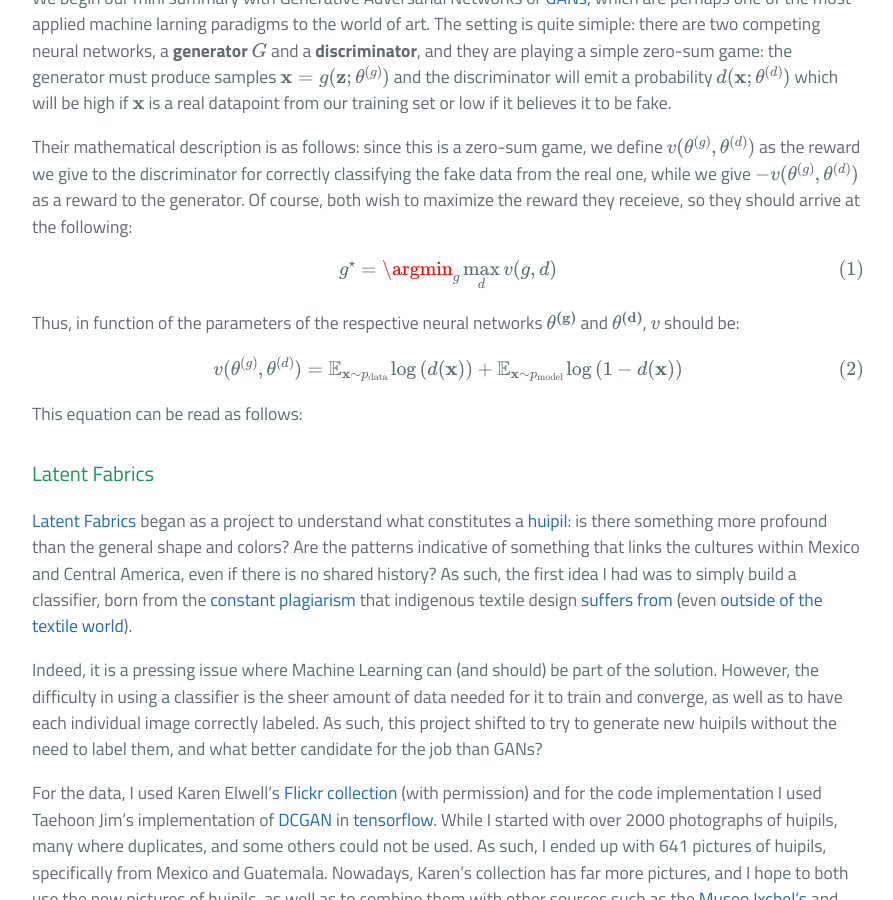
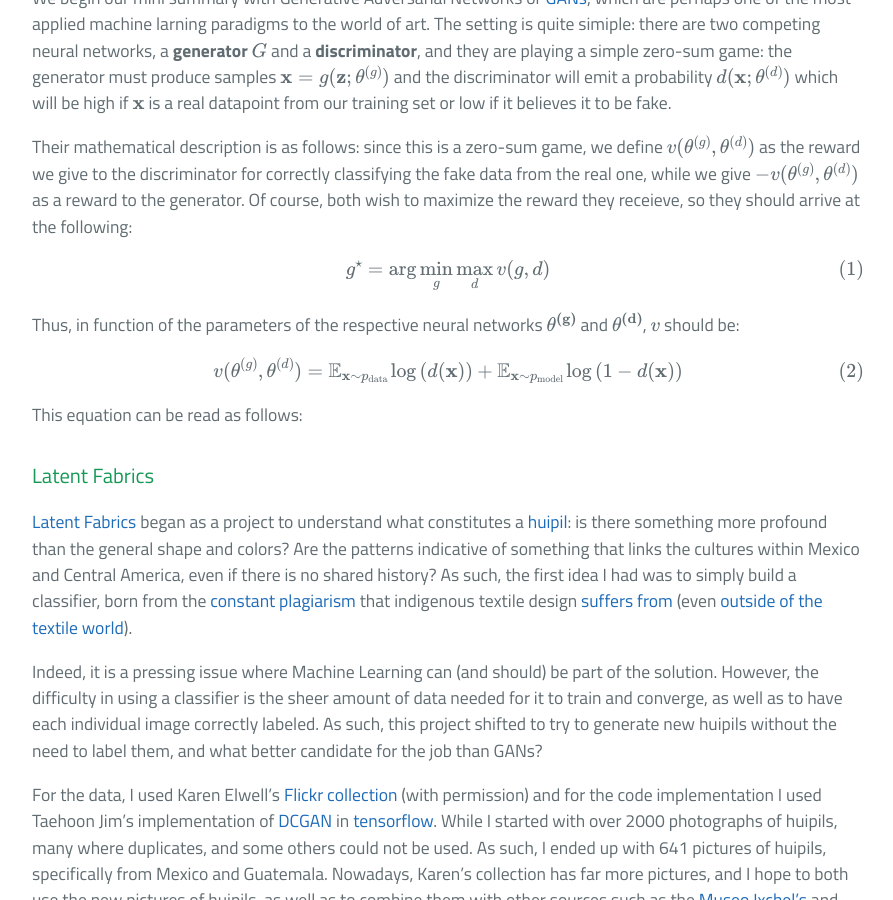
Before and after one commit to PDillis/pdillis.github.io, a Jekyll site: the page built from _posts/2019-07-14-UnsupervisingArt.markdown, in a window 1280 px wide and 900 px high, scrolled down 4936 px. Shown: the whole window, without its empty margins (192-1085 px from the left). Built offline with Jekyll 4.4.1, drawn with Linux system fonts in a browser that asks for light colours; formulas are drawn with MathJax 3; comment, search, counter and statistics services are not loaded.

Commit message:
Update 2019-07-14-UnsupervisingArt.markdown

```diff
--- a/_posts/2019-07-14-UnsupervisingArt.markdown
+++ b/_posts/2019-07-14-UnsupervisingArt.markdown
@@ -69,7 +69,7 @@ We begin our mini summary with Generative Adversarial Networks or [GANs](https:/
 
 Their mathematical description is as follows: since this is a zero-sum game, we define $v (\mathbf{\theta}^{(g)}, \mathbf{\theta}^{(d)})$ as the reward we give to the discriminator for correctly classifying the fake data from the real one, while we give $-v (\mathbf{\theta}^{(g)}, \mathbf{\theta}^{(d)})$ as a reward to the generator. Of course, both wish to maximize the reward they receieve, so they should arrive at the following:
 
-$$ g^{\star} = \argmin_{g} \max_{d} v(g,d) $$
+$$ g^{\star} = \arg\min_{g} \max_{d} v(g,d) $$
 
 Thus, in function of the parameters of the respective neural networks $\mathbf{\theta^{(g)}}$ and $\mathbf{\theta^{(d)}}$, $v$ should be:
 
```
